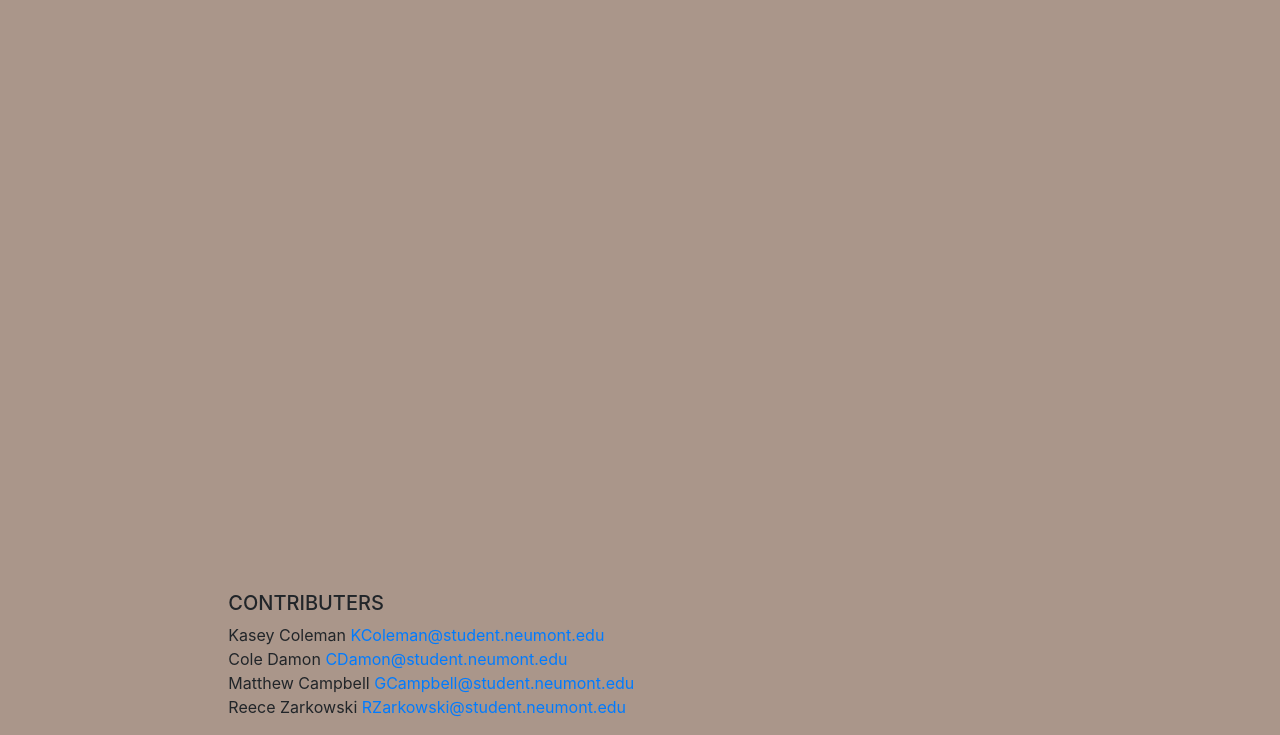
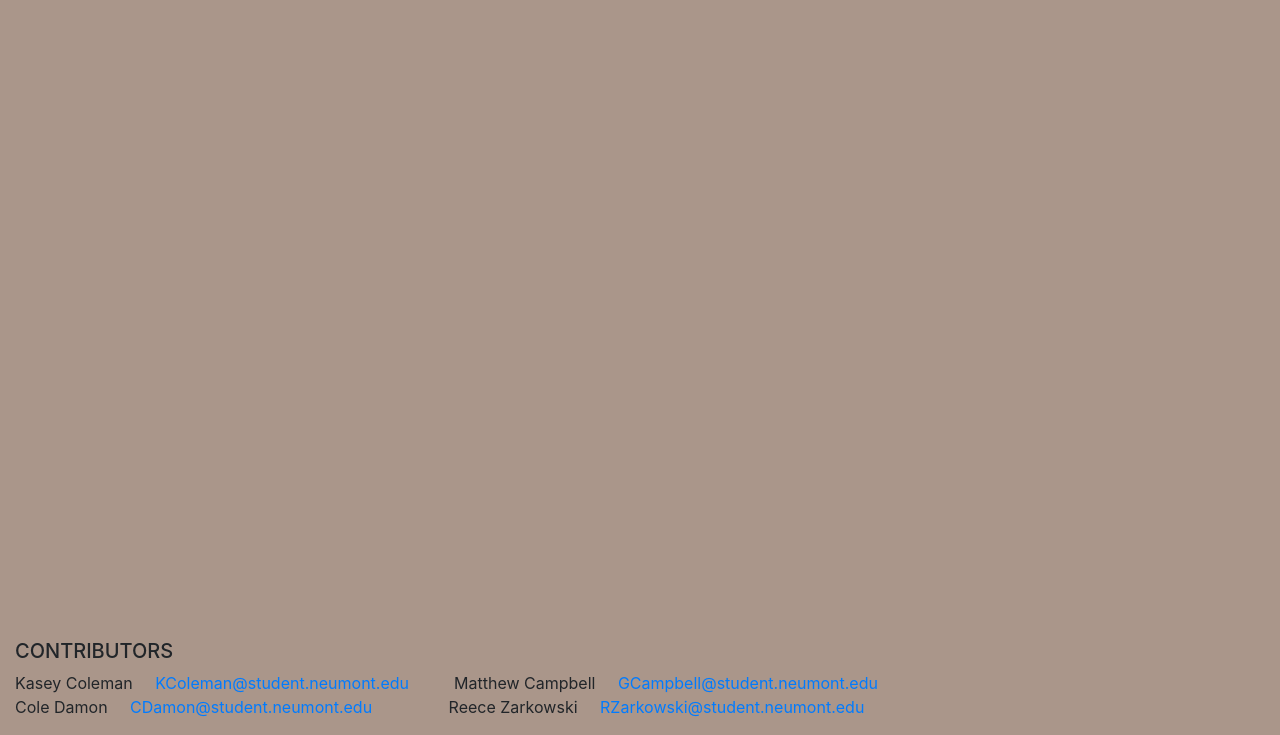
Before and after one commit to coledamon/PRO100-RecipeBox, a plain HTML site: page index.html in a window 1280 px wide. Shown: the part 65-800 px from the top of the page. Drawn offline with Linux system fonts and the light colour scheme.

Commit message:
re-formatted the foorter to look more professional

```diff
--- a/index.html
+++ b/index.html
@@ -41,7 +41,7 @@
 </body>
 
 <!-- Footer -->
-<footer class="page-footer font-small  fixed-bottom">
+<footer class="page-footer font-small fixed-bottom">
 
     <!-- Footer Links -->
     <div class="container-fluid text-center text-md-left">
@@ -50,7 +50,7 @@
       <div class="row">
 
         <!-- Grid column -->
-        <div class="col-md-2 mt-md-0 mt-20">
+        <div class="col-md-3 mt-md-0 mt-3">
 
         </div>
         <!-- Grid column -->
@@ -61,25 +61,25 @@
         <div class="col-md-10 mb-md-0 mb-15">
 
           <!-- Links -->
-          <h5 class="text-uppercase">Contributers</h5>
+          <h5 class="text-uppercase">Contributors</h5>
 
           <ul class="list-unstyled">
-            <li> Kasey Coleman
-              <a href="https://outlook.live.com/owa/" target="_blank">KColeman@student.neumont.edu</a>
+            <li>
+                Kasey Coleman  &nbsp; &nbsp; <a href="https://outlook.live.com/owa/" target="_blank"> KColeman@student.neumont.edu</a>&nbsp; &nbsp; &nbsp; &nbsp; &nbsp;
+                Matthew Campbell  &nbsp; &nbsp; <a href="https://outlook.live.com/owa/" target="_blank"> GCampbell@student.neumont.edu</a>
             </li>
-            <li>Cole Damon
-              <a href="https://outlook.live.com/owa/" target="_blank">CDamon@student.neumont.edu</a>
-            </li>
-            <li>Matthew Campbell
-              <a href="https://outlook.live.com/owa/" target="_blank">GCampbell@student.neumont.edu</a>
-            </li>
-            <li>Reece Zarkowski
-              <a href="https://outlook.live.com/owa/" target="_blank">RZarkowski@student.neumont.edu</a>
+            <li>
+                Cole Damon  &nbsp; &nbsp; <a href="https://outlook.live.com/owa/" target="_blank"> CDamon@student.neumont.edu</a> &nbsp; &nbsp; &nbsp; &nbsp; &nbsp; &nbsp; &nbsp; &nbsp;
+                Reece Zarkowski  &nbsp; &nbsp; <a href="https://outlook.live.com/owa/" target="_blank" >RZarkowski@student.neumont.edu</a>
             </li>
           </ul>
 
         </div>
         <!-- Grid column -->
+
+      </div>
+      <!-- Grid column -->
+
 
       <!-- Grid row -->
 
```
